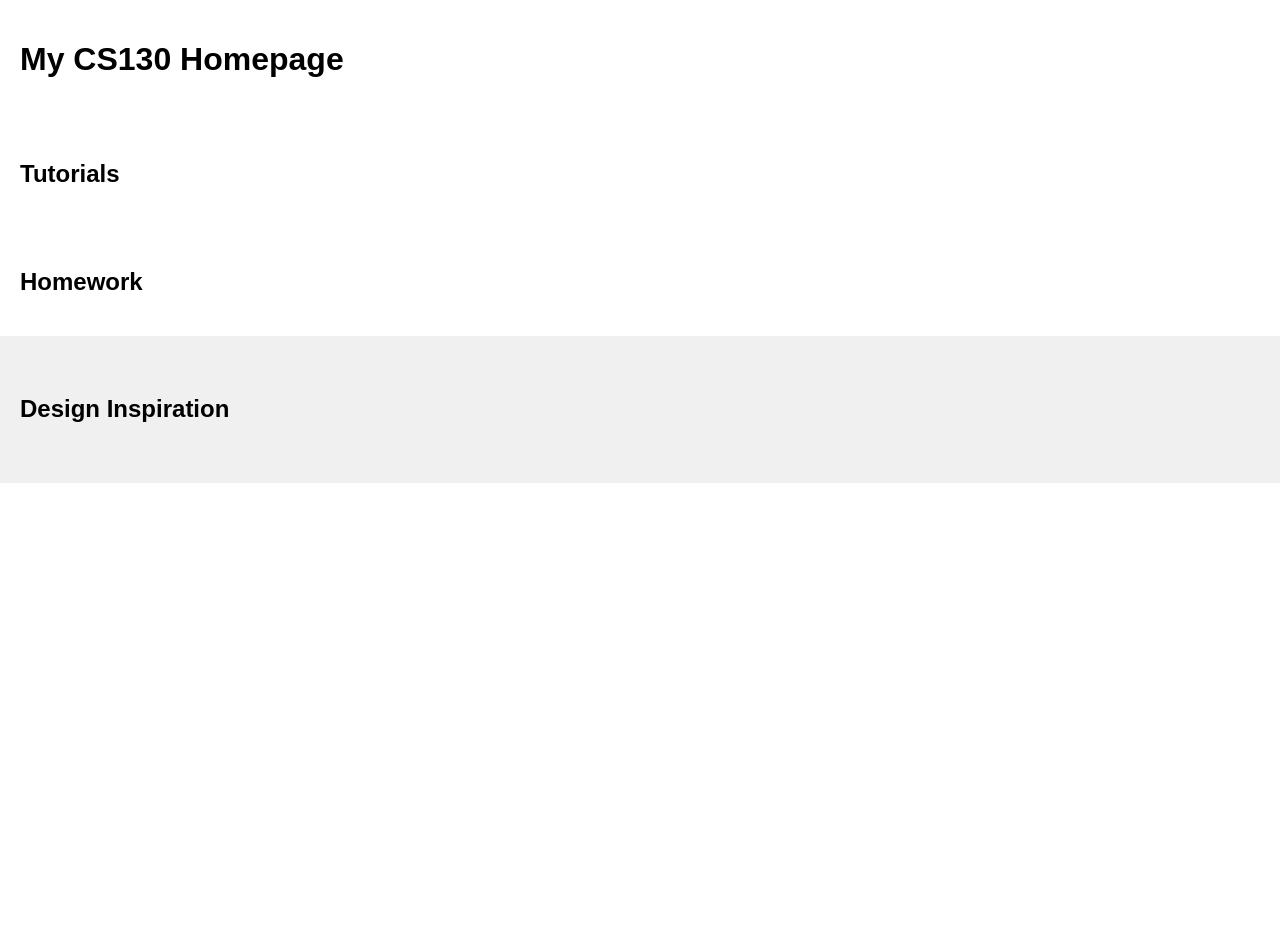
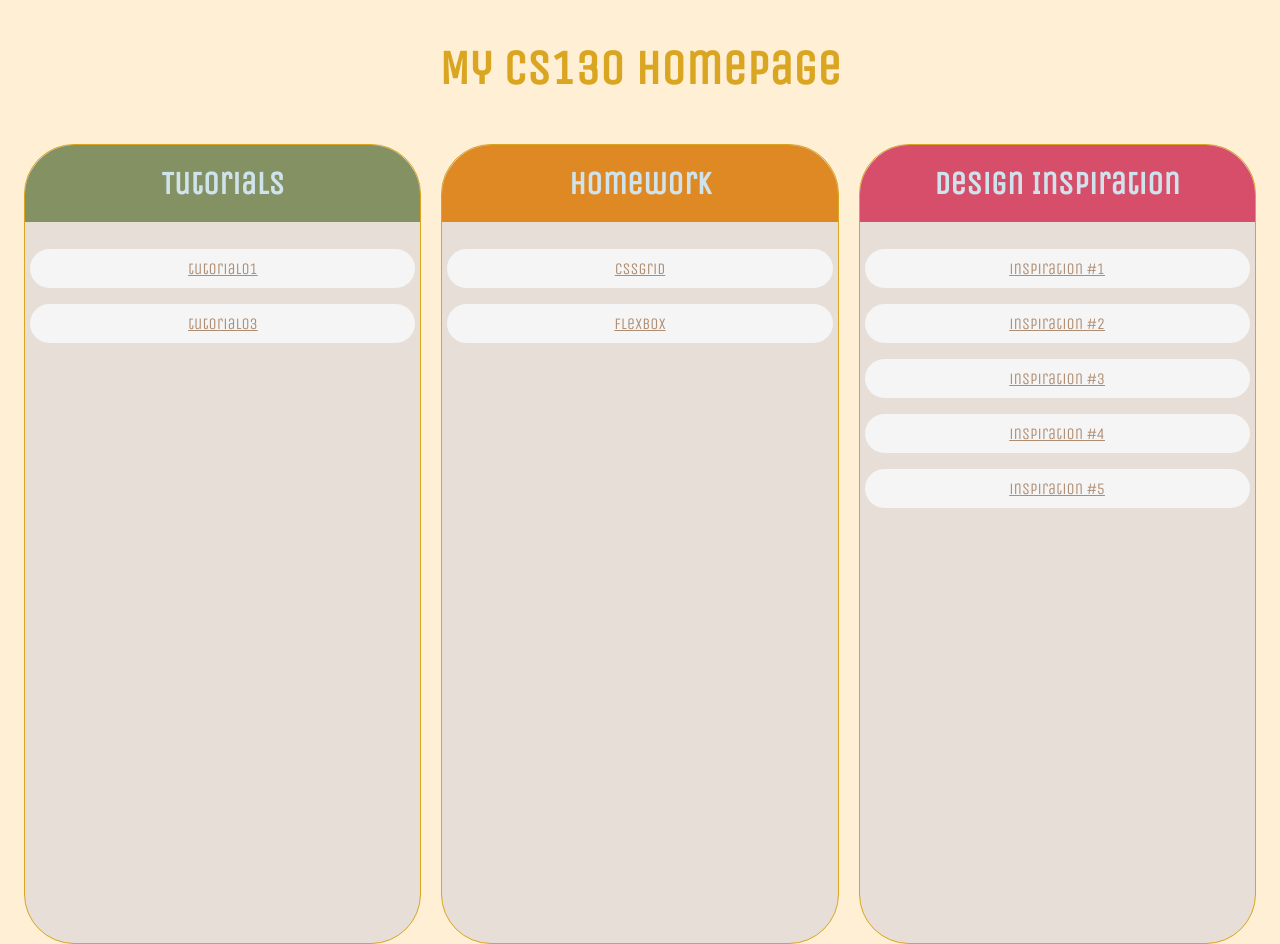
Before and after one commit to fumi-217/cs130-coursework, a plain HTML site: page tutorial04/index.html in a window 1280 px wide. Before the commit the page ends 800 px from the top, so only its background shows below. Drawn offline with nearby package versions, Linux system fonts and the light colour scheme.

Commit message:
Checking in my tutorial04 files

```diff
--- a/tutorial04/index.html
+++ b/tutorial04/index.html
@@ -13,20 +13,30 @@
        </header>
        <main>
             <section id="tutorials">
-                <h2>Tutorials</h2>
-                <p><a href="tutorial01/index.html"></a></p>
-                <p><a href="tutorial03/index.html"></a></p>
+                <div>
+                    <h2>Tutorials</h2>
+                    <p><a href="tutorial01/index.html">tutorial01</a></p>
+                    <p><a href="tutorial03/index.html">tutorial03</a></p>
+                </div>
             </section>
+
             <section id="homework">
-                <h2>Homework</h2>
-                <p><a href="hw01/01_cssgrid/index.html"></a></p>
-                <p><a href="hw01/02_flexbox/index.html"></a></p>
+                <div>
+                    <h2>Homework</h2>
+                    <p><a href="hw01/01_cssgrid/index.html">cssgrid</a></p>
+                    <p><a href="hw01/02_flexbox/index.html">flexbox</a></p>
+                </div>
             </section>
+
             <section id="inspiration">
-                <h2>Design Inspiration</h2>
-                <!--
-                    Links to 5-10 websites that inspire you
-                -->
+                <div>
+                    <h2>Design Inspiration</h2>
+                    <p><a href="https://dribbble.com/shots/15533213-Fruit-Juice-Website">inspiration #1</a></p>
+                    <p><a href="https://cloud.netlifyusercontent.com/assets/344dbf88-fdf9-42bb-adb4-46f01eedd629/7fb5efd1-fd6a-4829-a5f8-b0d4b4a03343/12-colour-in-practice-greyscale-opt.jpg">inspiration #2</a></p>
+                    <p><a href="https://dribbble.com/shots/9912279-Calm-Landing-Page">inspiration #3</a></p>
+                    <p><a href="https://dribbble.com/shots/14504004-Packaging-design-for-Public-Brew-Hibiscus-Tea">inspiration #4</a></p>
+                    <p><a href="https://dribbble.com/shots/9937795-Label-Design-for-Drop-Co-Coffee-Roasters">inspiration #5</a></p>
+                </div>
             </section>
         </main>
    </body>
--- a/tutorial04/style.css
+++ b/tutorial04/style.css
@@ -1,21 +1,99 @@
 /* You're welcome to change any of this! */
+@import url('https://fonts.googleapis.com/css2?family=Unica+One&display=swap');
 * {
     box-sizing: border-box;
+    font-family: 'Unica One', cursive;
+}
+body{
+    background-color: papayawhip;
+    display: grid;
+    grid-template-columns: 1fr;
+    grid-template-rows: 0.2fr 1fr;
+    grid-template-areas:
+    "a"
+    "b";
+    color: goldenrod;
+}
+main{
+    grid-area: b;
+    display: flex;
+    height: 100vh;
+    flex-wrap: wrap;
+    justify-content: center;
+    margin-top: 5px;
 }
 
-body {
-    margin: 0px;
-    font-family: Arial, sans-serif;
+header{
+    display: flex;
+    justify-content: center;
+    align-items: center;
+    grid-area: a;
+
 }
-header, section {
+section > div{
+    border: solid 1px goldenrod;
+    border-top-left-radius: 50px;
+    border-top-right-radius: 50px;
+    border-bottom-right-radius: 50px;
+    border-bottom-left-radius: 50px;
+    height: 100vh;
+    background-color: #e6ded7;
+}
+h1{
+    font-size: 300%;
+}
+h2{ text-align: center;
+    border-top-left-radius: 50px;
+    border-top-right-radius: 50px;
     padding: 20px;
+    margin-top: 0px;
+    color: #cfe3ec;
+    background-color:#d74e6b;
+    font-size: 200%;
 }
-p, li {
-    line-height: 1.5em;
+#tutorials > div > h2{
+    background-color:#849163;
+}
+#homework > div > h2{
+    background-color:#de8924;
+}
+p{ text-align: center;
+}
+a{
+    display: block;
+    border-radius: 20px;
+    padding: 10px;
+    margin-left: 5px;
+    margin-right: 5px;
+    background-color: whitesmoke;
 }
 
-#inspiration {
-    background-color: #F0F0F0;
-    padding-top: 40px;
-    padding-bottom: 40px;
+#tutorials{
+    width: 33%;
+    padding: 10px;
 }
+#homework{
+    width: 33%;
+    padding:10px;
+}
+#inspiration{
+    width: 33%;
+    padding: 10px;
+}
+p:hover > a{
+    padding: 15px;
+}
+
+a{
+    color:  #ae8d73;
+}
+@media screen and (max-width: 900px) {
+   #tutorials,#homework,#inspiration{
+       width: 100%;
+   }
+   section > div {
+       height: 50vh;
+       border-radius: 20px;
+   }
+
+}
```
Also changed, not shown: 2 other files.
